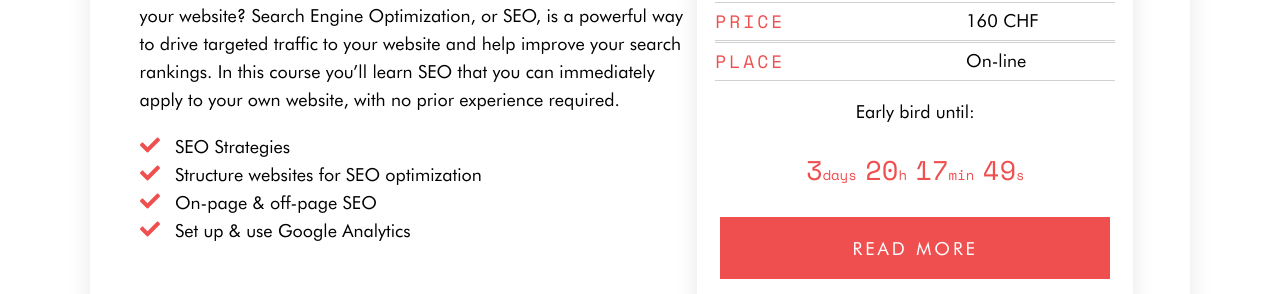
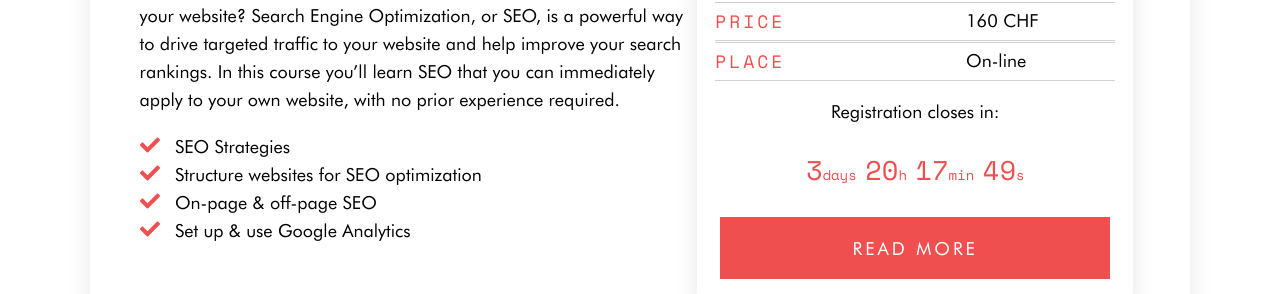
Before and after one commit to hharen/mltc_jekyll, a Jekyll site: the page built from index.html, in a window 1280 px wide and 900 px high, scrolled down 3184 px. Shown: the part 161-455 px from the top of the window. Built offline with Jekyll 4.4.1, drawn with Linux system fonts in a browser that asks for light colours; nearby versions of some CDN libraries.

```diff
--- a/_includes/layout_seo_course_card.html
+++ b/_includes/layout_seo_course_card.html
@@ -20,6 +20,6 @@
           </div>
 
           <div class="time-to-book">
-            <p>Early bird until:</p>
+            <p>Registration closes in:</p>
             <p class="countdown" data-countdown-date="Feb 13, 2021 23:59:59"></p>
           </div>
```
